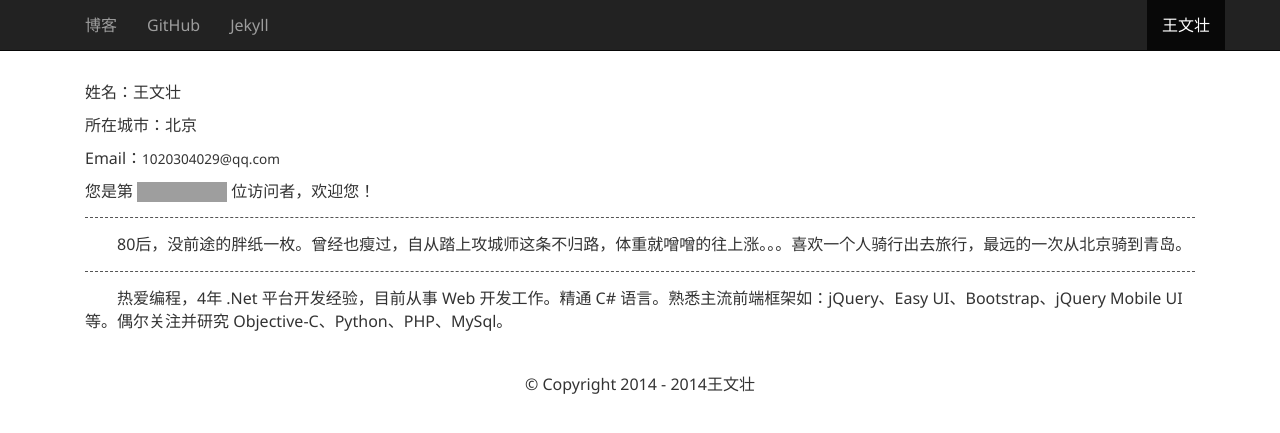
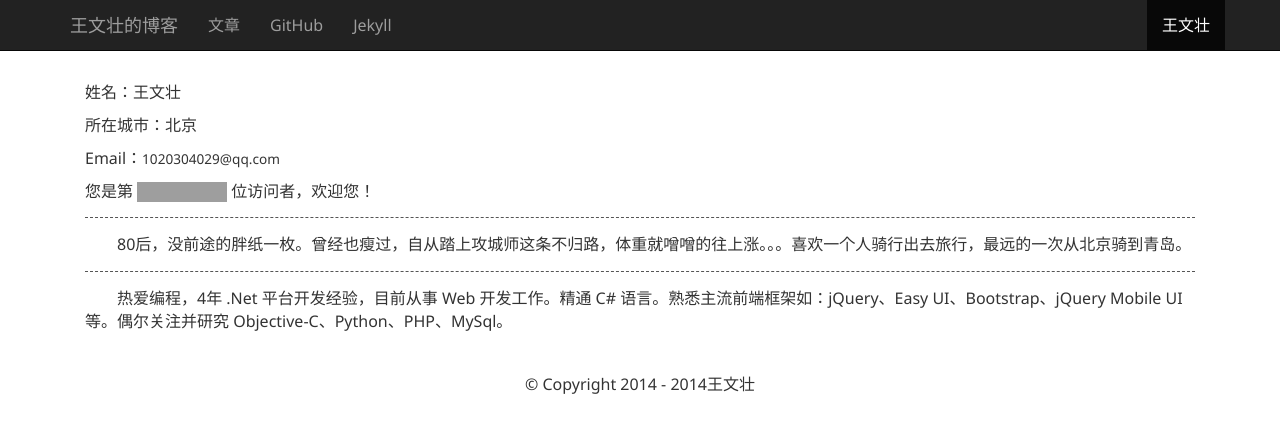
Before and after one commit to luminji/luminji.github.io, a Jekyll site: the page built from about/index.html, in a window 1280 px wide. Shown: the top 433 px of the page. Built offline with Jekyll 4.4.1, drawn with Linux system fonts in a browser that asks for light colours; nearby versions of some CDN libraries; grey boxes are pictures that could not be loaded.

Commit message:
编辑导航条，在移动端显示无文字。

```diff
--- a/_layouts/default.html
+++ b/_layouts/default.html
@@ -20,10 +20,11 @@
             <span class="icon-bar"></span>
             <span class="icon-bar"></span>
           </button>
+          <a class="navbar-brand" href="{{ site.url }}">王文壮的博客</a>
         </div>
         <div class="collapse navbar-collapse" id="navbar-collapse">
           <ul class="nav navbar-nav" id="navbar-nav">
-            <li id='nav1'><a href="/">博客</a></li>
+            <li id='nav1'><a href="/">文章</a></li>
             <li><a href="https://github.com/WangWenzhuang/wangwenzhuang.github.io" target="_blank">GitHub</a></li>
             <li><a href="http://jekyllrb.com" target="_blank">Jekyll</a></li>
           </ul>
```
